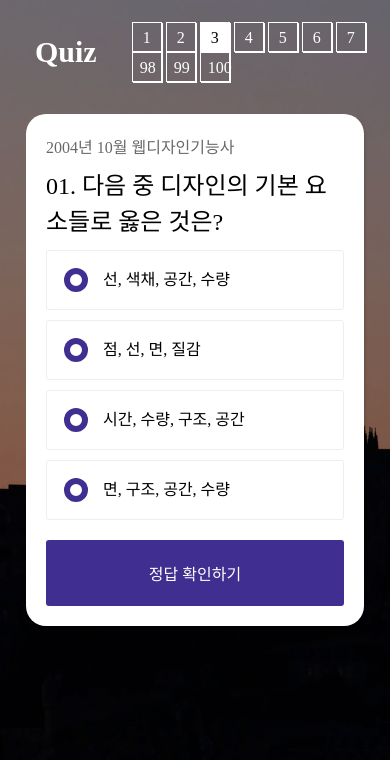
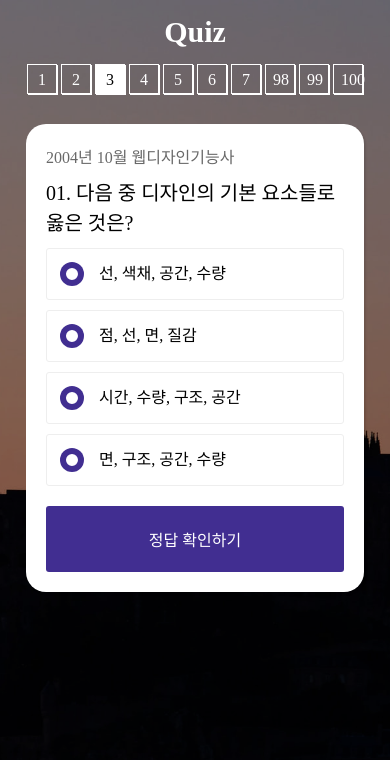
Before and after one commit to SeoEugene/webs2024, a PHP site: page /javascript/quiz/quizEffect03.html in a window 390 px wide. Shown: the top 760 px of the page. Run offline with PHP 8.4, Linux system fonts and the light colour scheme; some web fonts are replaced.

Commit message:
23년 09월 14일
수업 업데이트

```diff
--- a/javascript/quiz/assets/css/quiz.css
+++ b/javascript/quiz/assets/css/quiz.css
@@ -483,8 +483,15 @@ body::after {
     text-underline-position: under;
 }
 @media (max-width: 600px){
-    #header h1 {
-        padding: 15px;
+    #header {
+        flex-direction: column;
+    }
+    #header h1 a {
+        padding: 15px;;
+    }
+    #header nav {
+        padding-right: 0;
+        padding-bottom: 20px;
     }
     #header nav li a {
         width: 30px;
@@ -510,6 +517,8 @@ body::after {
     }
     .quiz__question{
         margin-bottom: 10px;
+        line-height: 1.5;
+        font-size: 20px;
     }
     .quiz__question em {
         font-size: 20px;
@@ -526,4 +535,7 @@ body::after {
     .quiz__desc {
         padding: 14px;
     }
+    .quiz__choice label span {
+        padding: 13px;
+    }
 }
```
